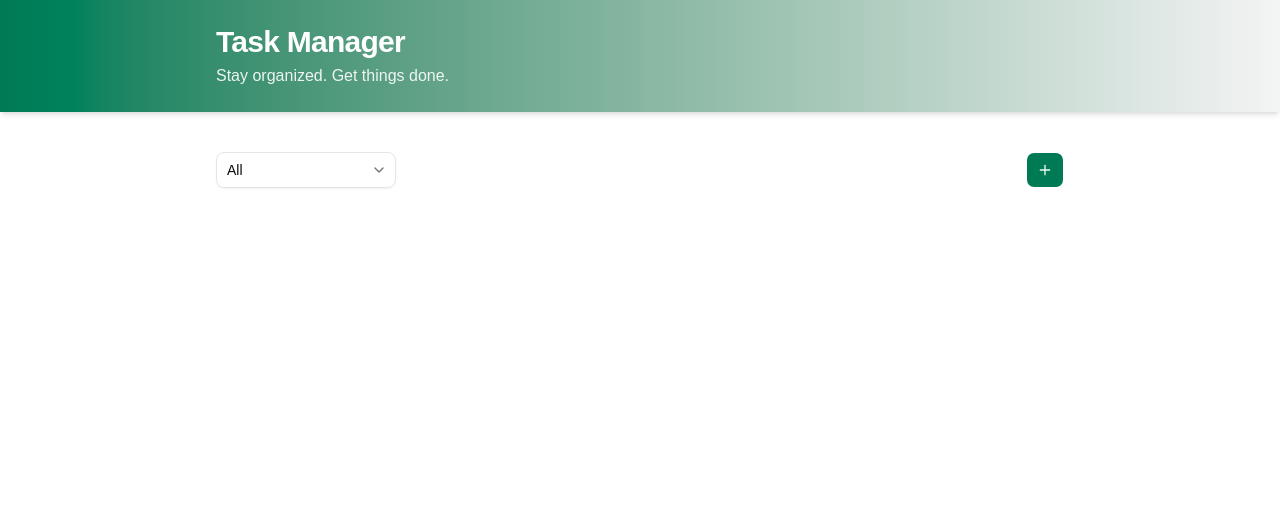
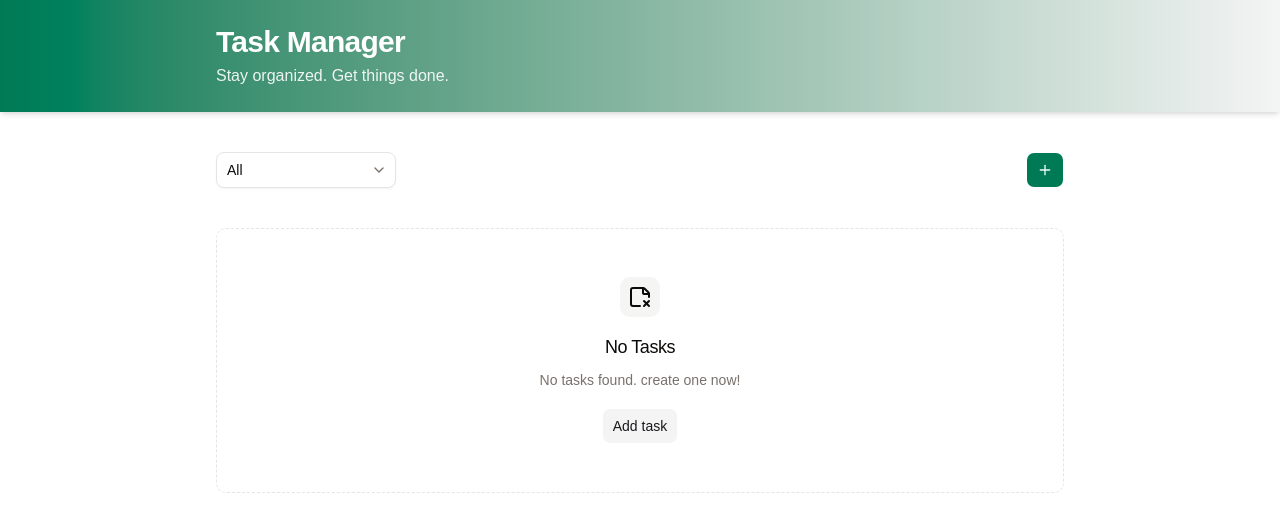
Before and after one commit to RashidiDev/Task-Manager-App, a React (Vite) app: page / in a window 1280 px wide. Shown: the top 532 px of the page. Built offline with nearby package versions, Linux system fonts and the light colour scheme.

Commit message:
Add tasks section with the default empty message

```diff
--- a/src/components/tasks-container.tsx
+++ b/src/components/tasks-container.tsx
@@ -13,10 +13,12 @@
   TooltipContent,
   TooltipTrigger,
 } from "@/components/ui/tooltip";
+import Tasks from "./tasks";
 
 const TasksContainer = () => {
   return (
-    <div className="mx-auto mt-10 flex max-w-4xl items-center justify-between px-4 sm:px-6">
+    <div className="mx-auto mt-10 max-w-4xl px-4 sm:px-6">
+      <div className="mb-10 flex items-center justify-between">
         <Select defaultValue="all">
           <SelectTrigger className="w-45">
             <SelectValue placeholder="Filter tasks by status" />
@@ -41,6 +43,8 @@
           </TooltipContent>
         </Tooltip>
       </div>
+      <Tasks />
+    </div>
   );
 };
 
--- /dev/null
+++ b/src/components/tasks.tsx
@@ -0,0 +1,31 @@
+import {
+  Empty,
+  EmptyContent,
+  EmptyDescription,
+  EmptyHeader,
+  EmptyMedia,
+  EmptyTitle,
+} from "@/components/ui/empty";
+import { Button } from "./ui/button";
+import { StickyNoteX } from "lucide-react";
+
+const Tasks = () => {
+  return (
+    <div>
+      <Empty className="border border-dashed">
+        <EmptyHeader>
+          <EmptyMedia variant="icon">
+            <StickyNoteX />
+          </EmptyMedia>
+          <EmptyTitle>No Tasks</EmptyTitle>
+          <EmptyDescription>No tasks found. create one now!</EmptyDescription>
+        </EmptyHeader>
+        <EmptyContent>
+          <Button variant="secondary">Add task</Button>
+        </EmptyContent>
+      </Empty>
+    </div>
+  );
+};
+
+export default Tasks;
--- /dev/null
+++ b/src/components/ui/empty.tsx
@@ -0,0 +1,104 @@
+import { cva, type VariantProps } from "class-variance-authority"
+
+import { cn } from "@/lib/utils"
+
+function Empty({ className, ...props }: React.ComponentProps<"div">) {
+  return (
+    <div
+      data-slot="empty"
+      className={cn(
+        "flex w-full min-w-0 flex-1 flex-col items-center justify-center gap-4 rounded-lg border-dashed p-12 text-center text-balance",
+        className
+      )}
+      {...props}
+    />
+  )
+}
+
+function EmptyHeader({ className, ...props }: React.ComponentProps<"div">) {
+  return (
+    <div
+      data-slot="empty-header"
+      className={cn("flex max-w-sm flex-col items-center gap-2", className)}
+      {...props}
+    />
+  )
+}
+
+const emptyMediaVariants = cva(
+  "mb-2 flex shrink-0 items-center justify-center [&_svg]:pointer-events-none [&_svg]:shrink-0",
+  {
+    variants: {
+      variant: {
+        default: "bg-transparent",
+        icon: "flex size-10 shrink-0 items-center justify-center rounded-lg bg-muted text-foreground [&_svg:not([class*='size-'])]:size-6",
+      },
+    },
+    defaultVariants: {
+      variant: "default",
+    },
+  }
+)
+
+function EmptyMedia({
+  className,
+  variant = "default",
+  ...props
+}: React.ComponentProps<"div"> & VariantProps<typeof emptyMediaVariants>) {
+  return (
+    <div
+      data-slot="empty-icon"
+      data-variant={variant}
+      className={cn(emptyMediaVariants({ variant, className }))}
+      {...props}
+    />
+  )
+}
+
+function EmptyTitle({ className, ...props }: React.ComponentProps<"div">) {
+  return (
+    <div
+      data-slot="empty-title"
+      className={cn(
+        "font-heading text-lg font-medium tracking-tight",
+        className
+      )}
+      {...props}
+    />
+  )
+}
+
+function EmptyDescription({ className, ...props }: React.ComponentProps<"p">) {
+  return (
+    <div
+      data-slot="empty-description"
+      className={cn(
+        "text-sm/relaxed text-muted-foreground [&>a]:underline [&>a]:underline-offset-4 [&>a:hover]:text-primary",
+        className
+      )}
+      {...props}
+    />
+  )
+}
+
+function EmptyContent({ className, ...props }: React.ComponentProps<"div">) {
+  return (
+    <div
+      data-slot="empty-content"
+      className={cn(
+        "flex w-full max-w-sm min-w-0 flex-col items-center gap-4 text-sm text-balance",
+        className
+      )}
+      {...props}
+    />
+  )
+}
+
+export {
+  Empty,
+  EmptyHeader,
+  EmptyTitle,
+  EmptyDescription,
+  EmptyContent,
+  EmptyMedia,
+}
```
Lines whose indentation alone changed are shown as unchanged.
